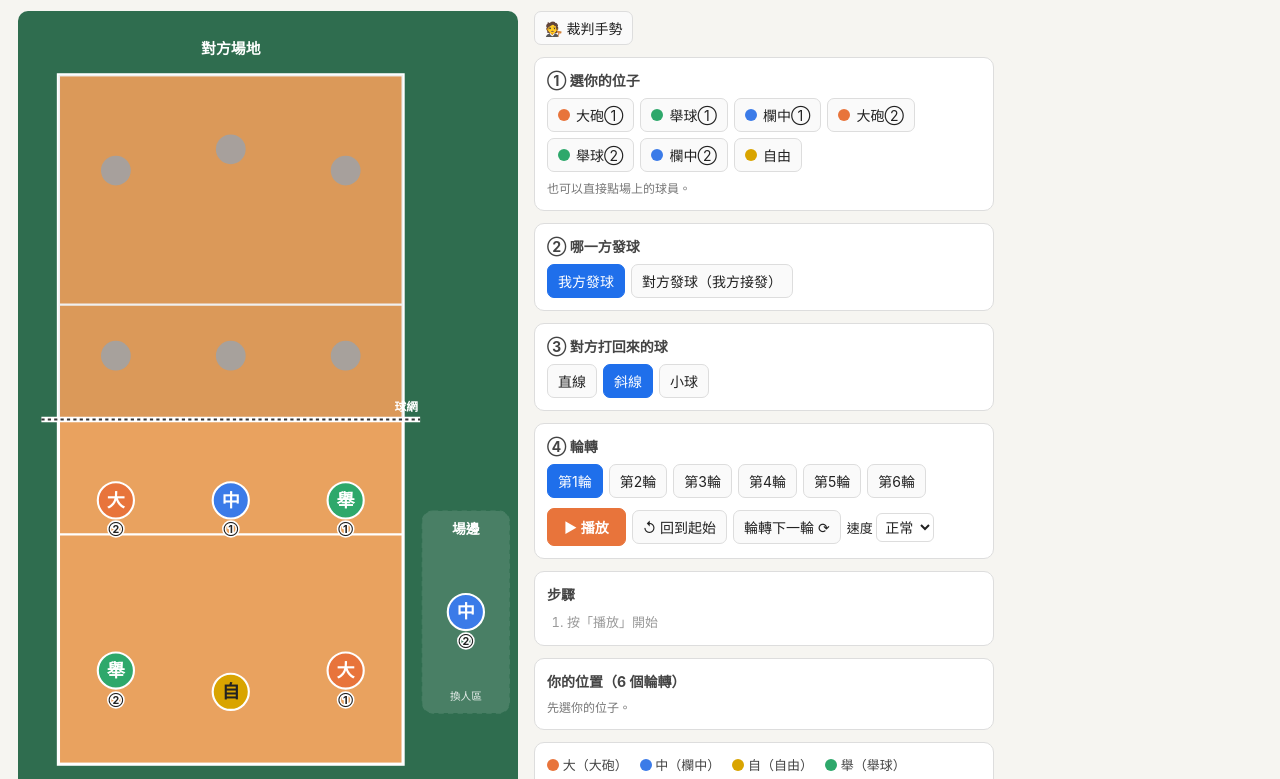
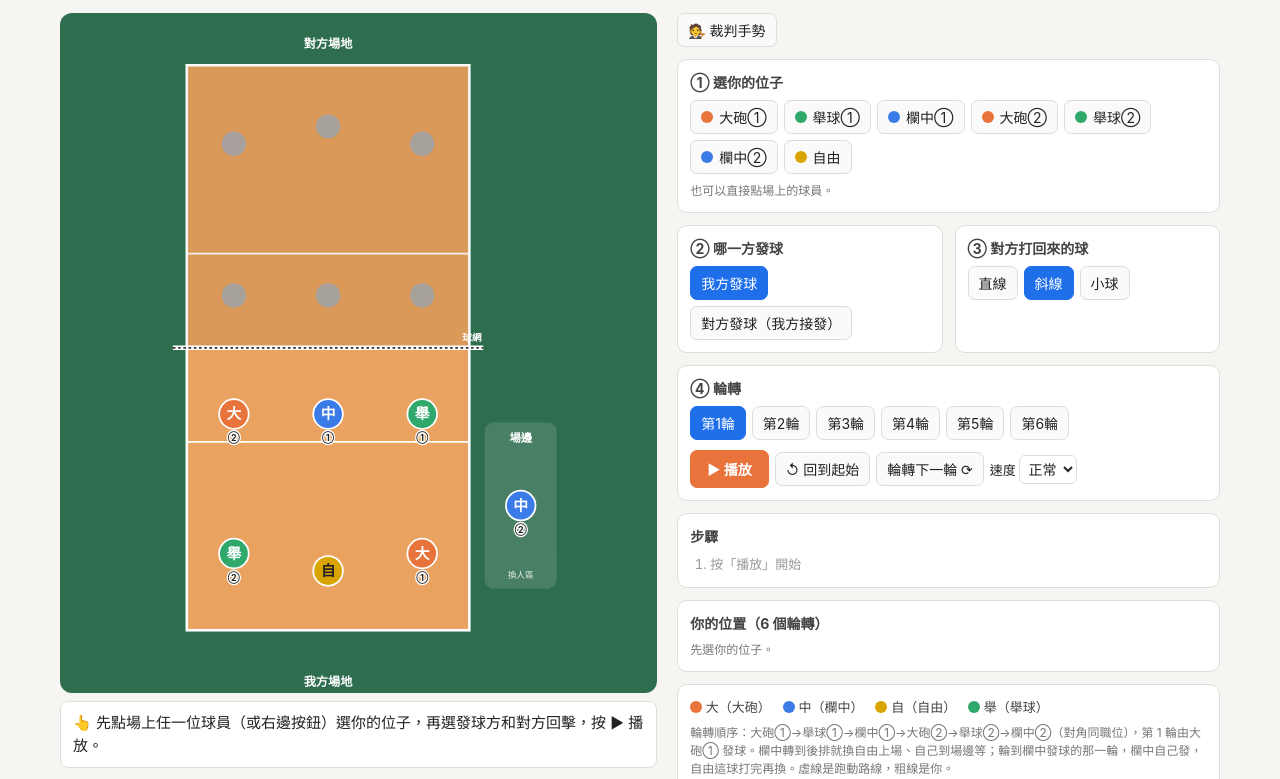
Before and after one commit to hyjessica0907/volleyball, a plain HTML site: page index.html in a window 1280 px wide. Shown: the part 71-850 px from the top of the page. Drawn offline with Linux system fonts and the light colour scheme.

Commit message:
版面置中加寬、支援手機
Co-Authored-By: Claude Opus 5.5 <noreply@anthropic.com>
Claude-Session: https://claude.ai/code/session_0111Jq42HSaSmuEgEPrctLA6

```diff
--- a/index.html
+++ b/index.html
@@ -8,14 +8,28 @@
   :root{--bg:#f6f5f1;--card:#fff;--ink:#222;--mute:#777;--line:#ddd;--accent:#1f6feb;color-scheme:light}
   *{box-sizing:border-box}
   body{margin:0;font-family:-apple-system,"PingFang TC","Noto Sans TC","Microsoft JhengHei",sans-serif;background:var(--bg);color:var(--ink)}
-  header{padding:14px 18px 4px}
+  header{padding:16px 20px 4px;max-width:1200px;margin:0 auto}
   h1{font-size:20px;margin:0}
   header p{margin:4px 0 0;color:var(--mute);font-size:13px}
-  .wrap{display:flex;flex-wrap:wrap;gap:16px;padding:12px 18px 24px;align-items:flex-start}
-  .court{flex:1 1 380px;max-width:500px}
-  .court svg{width:100%;height:auto;display:block;background:#2f6d4f;border-radius:10px}
+  .wrap{max-width:1200px;margin:0 auto;display:grid;grid-template-columns:minmax(0,1.1fr) minmax(340px,1fr);gap:20px;padding:12px 20px 32px;align-items:start}
+  .court{position:sticky;top:12px;display:flex;flex-direction:column;align-items:center}
+  .court svg{width:100%;max-height:calc(100vh - 120px);height:auto;display:block;background:#2f6d4f;border-radius:12px}
+  .court .caption{width:100%}
   .caption{margin-top:8px;background:var(--card);border:1px solid var(--line);border-radius:8px;padding:10px 12px;font-size:15px;min-height:44px;line-height:1.5}
-  .panel{flex:1 1 300px;max-width:460px;display:flex;flex-direction:column;gap:12px}
+  .panel{display:grid;grid-template-columns:1fr 1fr;gap:12px;align-content:start}
+  .panel > *{grid-column:span 2}
+  .panel > .half{grid-column:span 1}
+  @media (max-width:1100px){ .panel > .half{grid-column:span 2} }
+  @media (max-width:820px){
+    .wrap{grid-template-columns:1fr;padding:8px 10px 24px;gap:12px}
+    header{padding:12px 12px 2px}
+    h1{font-size:18px}
+    .court{position:static}
+    .court svg{max-height:none}
+    .caption{font-size:14px}
+    button{font-size:13px;padding:6px 9px}
+    .card{padding:10px}
+  }
   .card{background:var(--card);border:1px solid var(--line);border-radius:10px;padding:12px}
   .card h2{font-size:14px;margin:0 0 8px;color:#444}
   .row{display:flex;flex-wrap:wrap;gap:6px}
@@ -88,7 +102,7 @@
       <p class="note" style="margin:8px 0 0">也可以直接點場上的球員。</p>
     </div>
 
-    <div class="card">
+    <div class="card half">
       <h2>② 哪一方發球</h2>
       <div class="row">
         <button id="sideUs">我方發球</button>
@@ -96,7 +110,7 @@
       </div>
     </div>
 
-    <div class="card">
+    <div class="card half">
       <h2>③ 對方打回來的球</h2>
       <div class="row" id="atkRow"></div>
     </div>
```
